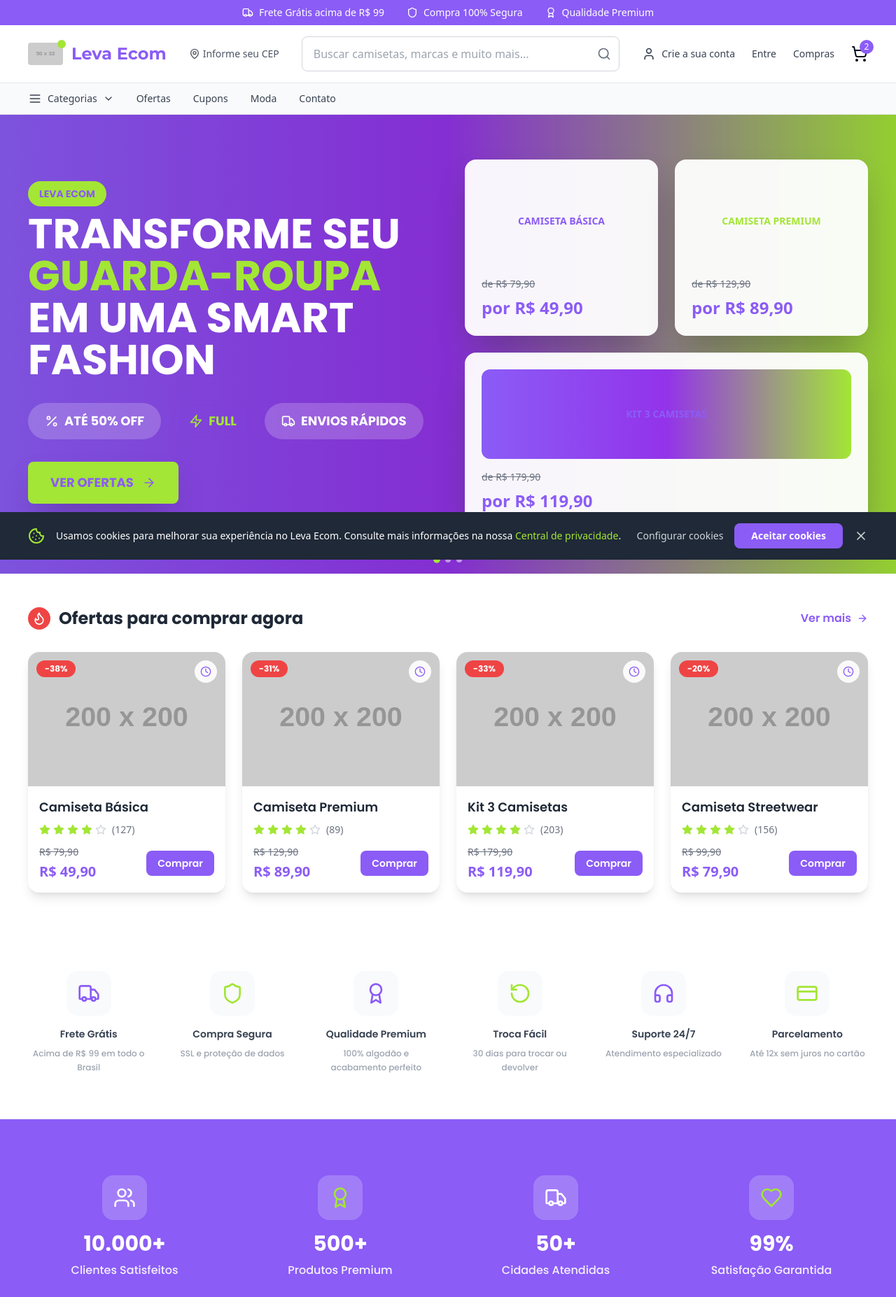
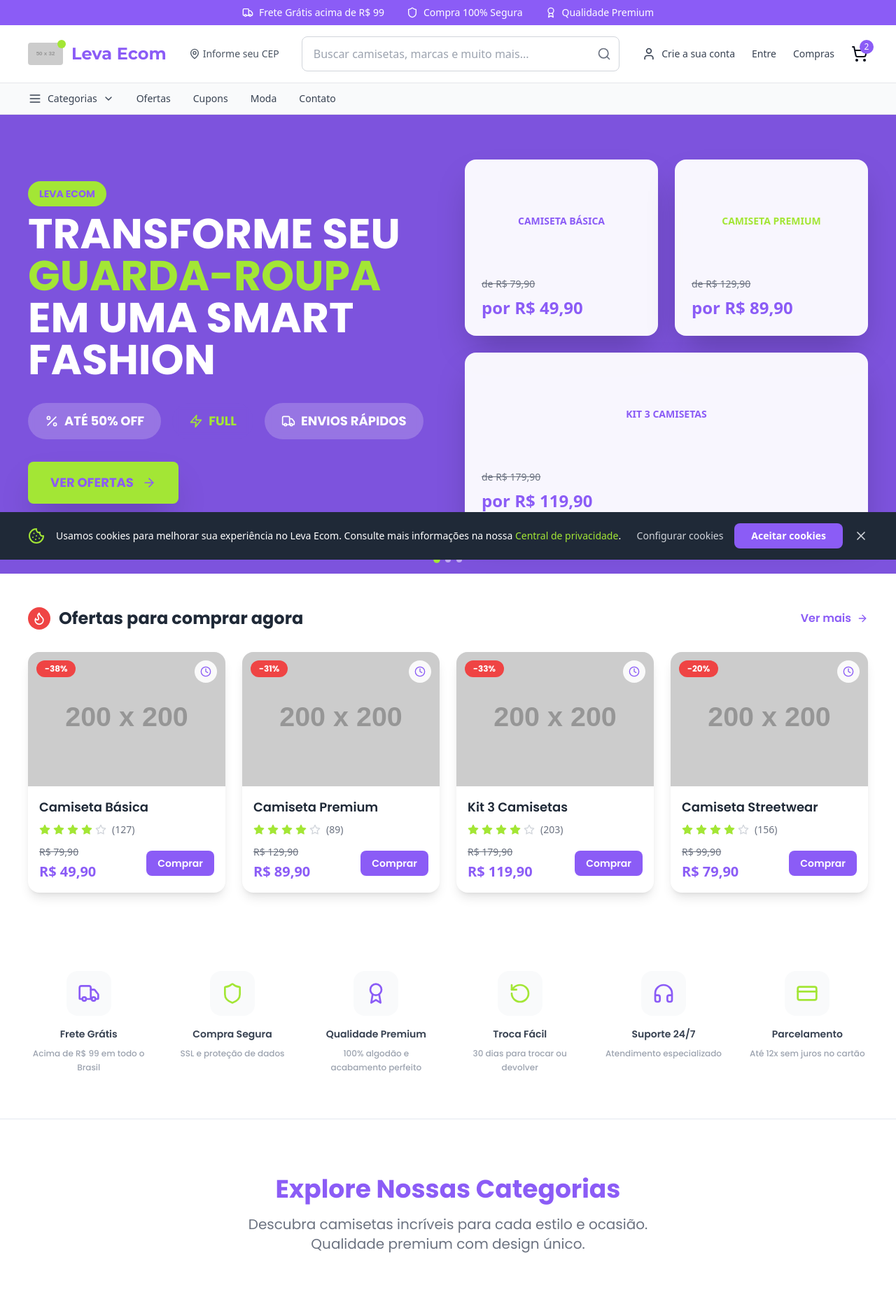
Before and after one commit to marcotulionasc/ecomm-marco, a Next.js app: page / in a window 1280 px wide. Shown: the top 1854 px of the page at 70% size. Built offline with nearby package versions, Linux system fonts and the light colour scheme.

Commit message:
Remove unused Stats component from homepage, update PromotionalBanner styling to eliminate gradient background, and adjust global CSS variables for improved consistency.

```diff
--- a/app/globals.css
+++ b/app/globals.css
@@ -38,7 +38,6 @@
     --leva-bg-warm: #FEF3C7;
     --leva-new: #10B981;
     --leva-sale: #EF4444;
-    --leva-hero-bg: linear-gradient(135deg, #8B5CF6 0%, #A3E635 100%);
     --leva-hero-card: #FFFFFF;
   }
 
--- a/app/page.tsx
+++ b/app/page.tsx
@@ -13,7 +13,6 @@
       <PromotionalBanner />
       <DailyOffers />
       <Benefits />
-      <Stats />
       <CategoryTiles />
       <ProductsGrid />
       <RoomsInspiration />
--- a/components/PromotionalBanner.tsx
+++ b/components/PromotionalBanner.tsx
@@ -5,7 +5,7 @@
 
 export function PromotionalBanner() {
   return (
-    <section className="relative bg-gradient-to-r from-leva-primary via-purple-600 to-leva-secondary overflow-hidden">
+    <section className="relative bg-leva-primary overflow-hidden">
       <div className="absolute inset-0 bg-black/10" />
 
       <div className="relative max-w-screen-xl mx-auto px-4 sm:px-6 lg:px-10 py-16">
@@ -121,7 +121,7 @@
                 transition={{ delay: 0.8, duration: 0.6 }}
                 whileHover={{ y: -10 }}
               >
-                <div className="w-full h-32 bg-gradient-to-r from-leva-primary/10 to-leva-secondary/10 rounded-xl mb-4 flex items-center justify-center">
+                <div className="w-full h-32 bg-leva-primary/10 rounded-xl mb-4 flex items-center justify-center">
                   <span className="text-leva-primary font-bold text-sm">KIT 3 CAMISETAS</span>
                 </div>
                 <div className="space-y-2">
```
